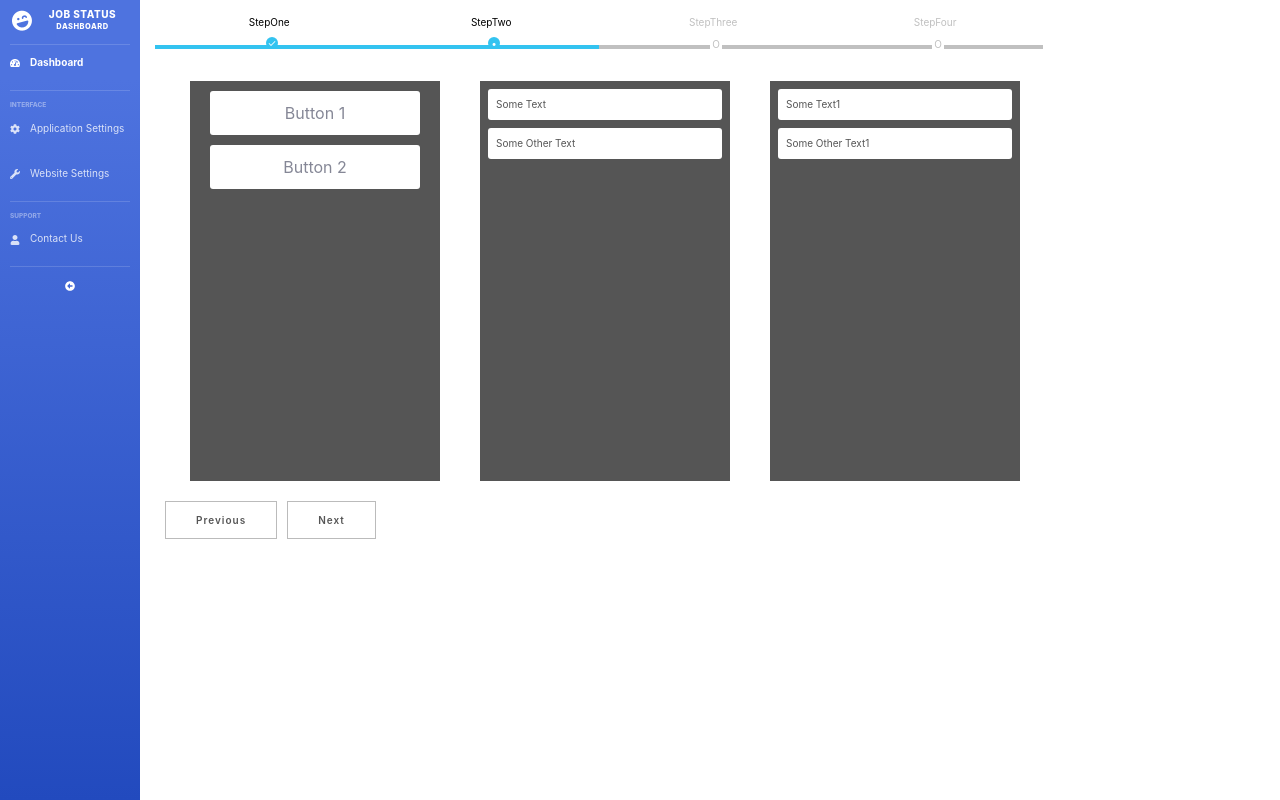
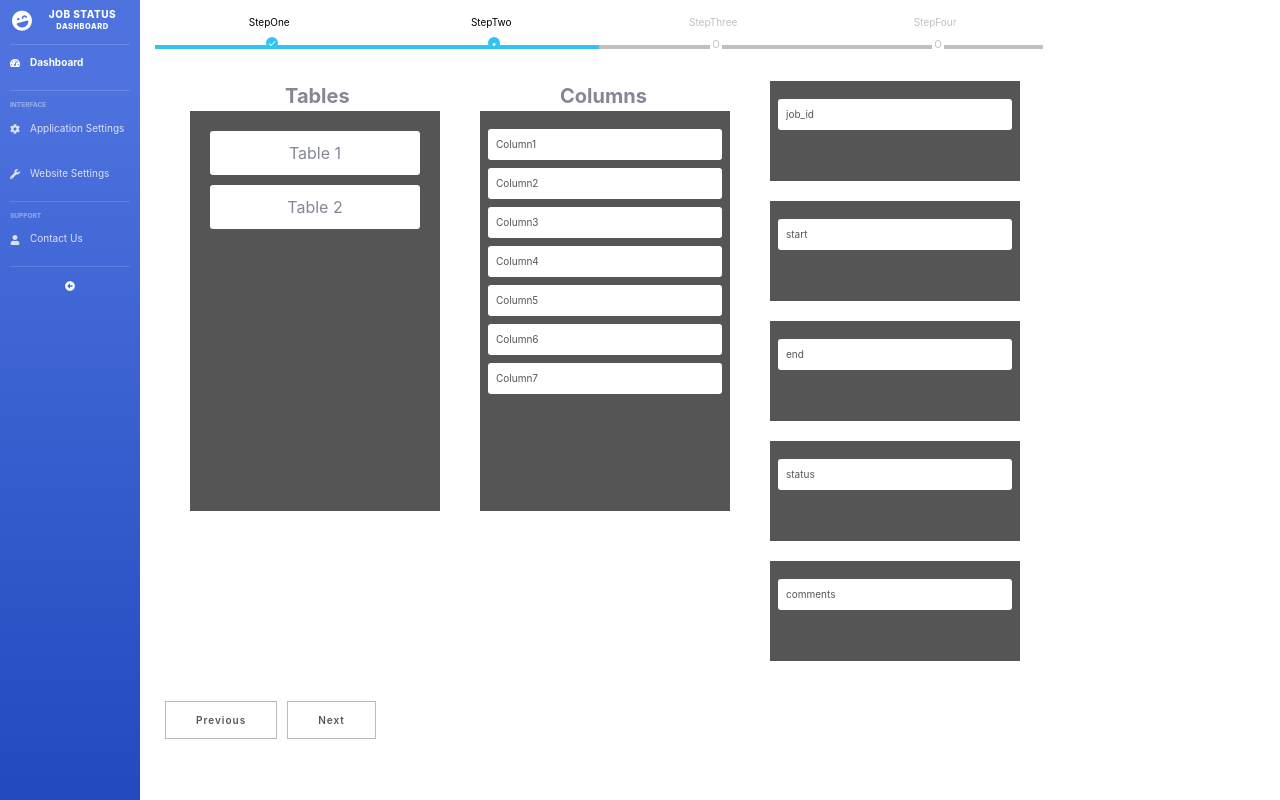
Before and after one commit to jojivarghes/jobs-board, a React (Create React App) app in the folder ui/: page /appsetts in a window 1280 px wide. Both pictures are taken after a click on the item "StepTwo". Built offline with nearby package versions, Linux system fonts and the light colour scheme; no server answers.

Commit message:
appsettings all page changes

```diff
--- a/ui/src/components/AppSettings/AppSettings.js
+++ b/ui/src/components/AppSettings/AppSettings.js
@@ -49,7 +49,17 @@ class AppSettings extends React.Component {
 
       handleChange = (event) => {
         this.setState({selectedOption: event.target.value});
-        console.log(this.state.selectedOption);
+        setTimeout(()=>{
+          for(var i=0;i<this.state.options.length;i++){
+            if(this.state.selectedOption === this.state.options[i].name){
+              this.setState({port: this.state.options[i].port});
+              break;
+            }
+            else {
+              this.setState({port: ''})
+            }
+          }
+        },500)
       }
 
       render(){
--- a/ui/src/components/AppSettings/DragNDrop.js
+++ b/ui/src/components/AppSettings/DragNDrop.js
@@ -35,7 +35,19 @@ const droppableStyle = {
     width: '250px',
     minHeight: '400px',
     height: 'auto',
-    margin: '0px 20px'
+    margin: '0px 20px',
+    paddingTop:'10px',
+};
+
+const droppableStyle1 = {
+    backgroundColor: '#555',
+    width: '250px',
+    minHeight: '100px',
+    height: 'auto',
+    margin: '0px 20px',
+    paddingTop:'10px',
+    paddingBottom:'5px',
+    marginBottom: '20px'
 };
 
 const Table = styled.div`
@@ -43,7 +55,17 @@ const Table = styled.div`
     width: '250px',
     min-height: '400px',
     height: 'auto',
-    margin: '0px 20px'
+    margin: '0px 20px',
+    paddingTop:'10px'
+`;
+
+const NotDraggable = styled.div`
+    background-color: '#555',
+    width: '250px',
+    min-height: '400px',
+    height: 'auto',
+    margin: '0px 20px',
+    paddingTop:'10px'
 `;
 
 export default class DragNDrop extends React.Component{
@@ -54,28 +76,57 @@ export default class DragNDrop extends React.Component{
     }
 
     button1Handler (event) {
-        alert("button1");
+        alert("Table1");
     }
 
     button2Handler (event) {
-        alert("button2");
+        alert("Table2");
     }
 
     render(){
         return (
             <Wrapper>
-                <Table style={droppableStyle}>
-                <Anchor onClick={this.button1Handler}>Button 1</Anchor>
-                <Anchor onClick={this.button2Handler}>Button 2</Anchor>
-                </Table>
-                <Droppable id="dr1" style={droppableStyle}>
-                    <Draggable id="item1" style={{margin:'8px'}}><Item>Some Text</Item></Draggable>
-                    <Draggable id="item2" style={{margin:'8px'}}><Item>Some Other Text</Item></Draggable>
-                </Droppable>
-                <Droppable id="dr2" style={droppableStyle}>
-                    <Draggable id="item3" style={{margin:'8px'}}><Item>Some Text1</Item></Draggable>
-                    <Draggable id="item4" style={{margin:'8px'}}><Item>Some Other Text1</Item></Draggable>
-                </Droppable>
+                <div>
+                    <span style={{fontSize: '20px',fontWeight:'bold',marginLeft:'115px'}}>Tables</span>
+                    <Table style={droppableStyle}>
+                        <Anchor onClick={this.button1Handler}>Table 1</Anchor>
+                        <Anchor onClick={this.button2Handler}>Table 2</Anchor>
+                    </Table>
+                </div>
+                <div>
+                <span style={{fontSize: '20px',fontWeight:'bold',marginLeft:'100px'}}>Columns</span>
+                    <Droppable id="dr1" style={droppableStyle}>
+                        <Draggable id="item1" style={{margin:'8px'}}><Item>Column1</Item></Draggable>
+                        <Draggable id="item2" style={{margin:'8px'}}><Item>Column2</Item></Draggable>
+                        <Draggable id="item4" style={{margin:'8px'}}><Item>Column3</Item></Draggable>
+                        <Draggable id="item6" style={{margin:'8px'}}><Item>Column4</Item></Draggable>
+                        <Draggable id="item8" style={{margin:'8px'}}><Item>Column5</Item></Draggable>
+                        <Draggable id="item10" style={{margin:'8px'}}><Item>Column6</Item></Draggable>
+                        <Draggable id="item12" style={{margin:'8px'}}><Item>Column7</Item></Draggable>
+                    </Droppable>
+                </div>
+                <div>
+                    <Droppable id="dr2" style={droppableStyle1}>
+                        <NotDraggable id="item3" style={{margin:'8px'}}><Item>job_id</Item></NotDraggable>
+                       {/* <Draggable id="item4" style={{margin:'8px'}}><Item>Some Other Text1</Item></Draggable>*/}
+                    </Droppable>
+                    <Droppable id="dr3" style={droppableStyle1}>
+                        <NotDraggable id="item5" style={{margin:'8px'}}><Item>start</Item></NotDraggable>
+                        {/*<Draggable id="item6" style={{margin:'8px'}}><Item>Some Other Text2</Item></Draggable>*/}
+                    </Droppable>
+                    <Droppable id="dr4" style={droppableStyle1}>
+                        <NotDraggable id="item7" style={{margin:'8px'}}><Item>end</Item></NotDraggable>
+                       {/* <Draggable id="item8" style={{margin:'8px'}}><Item>Some Other Text3</Item></Draggable>*/}
+                    </Droppable>
+                    <Droppable id="dr5" style={droppableStyle1}>
+                        <NotDraggable id="item9" style={{margin:'8px'}}><Item>status</Item></NotDraggable>
+                        {/*<Draggable id="item10" style={{margin:'8px'}}><Item>Some Other Text4</Item></Draggable>*/}
+                    </Droppable>
+                    <Droppable id="dr6" style={droppableStyle1}>
+                        <NotDraggable id="item11" style={{margin:'8px'}}><Item>comments</Item></NotDraggable>
+                        {/*<Draggable id="item12" style={{margin:'8px'}}><Item>Some Other Text5</Item></Draggable>*/}
+                    </Droppable>
+                </div>
             </Wrapper>
         );
     }
--- a/ui/src/components/AppSettings/StepFour.js
+++ b/ui/src/components/AppSettings/StepFour.js
@@ -1,46 +1,39 @@
 import React from 'react'
 
 export class StepFour extends React.Component {
-  constructor () {
-    super()
+  constructor(props) {
+    super(props);
     this.state = {
-      checked: ''
-    }
-    this.handleCheckedChanged = this.handleCheckedChanged.bind(this);
+      value: ''
+    };
+
+    this.handleChange = this.handleChange.bind(this);
+    this.handleSubmit = this.handleSubmit.bind(this);
   }
 
-  handleCheckedChanged (event) {
-    this.setState({checked: event.target.checked})
+  handleChange(event) {
+    this.setState({value: event.target.value});
+  }
+
+  handleSubmit(event) {
+    alert('config button');
+    event.preventDefault();
   }
 
   render () {
     return (
       <div>
-        <div className='row'>
-          <div className='ten columns terms'>
-            <span>By clicking "Accept" I agree that:</span>
-            <ul className='docs-terms'>
-              <li>
-                I have read and accepted the <a href='#'>User Agreement</a>
-              </li>
-              <li>
-                I have read and accepted the <a href='#'>Privacy Policy</a>
-              </li>
-              <li>I am at least 18 years old</li>
-            </ul>
-            <label>
-              <input
-                type='checkbox'
-                //   defaultChecked={this.state.checked}
-                checked={this.state.checked}
-                onChange={this.handleCheckedChanged}
-                autoFocus
-              />
-              <span> Accept </span>{' '}
-            </label>
-          </div>
-        </div>
+      <div className="row">
+        <textarea className="u-full-width"
+          style={{minHeight:'200px', height:'auto', marginLeft:'10px', width:'70%'}}
+          value={this.state.value}
+          onChange={this.handleChange}
+          cols={40}
+          rows={10}
+          autoFocus />
       </div>
-    )
+      <button type="button" style={{float: 'left'}} onClick={this.handleSubmit}>Config</button>
+      </div>
+    );
   }
 }
--- a/ui/src/components/AppSettings/StepOne.js
+++ b/ui/src/components/AppSettings/StepOne.js
@@ -8,14 +8,14 @@ export class StepOne extends Component {
   }
 
   render () {
-    const sourceOptions = this.props.myData.options.map((option) => <option key={option.port}>{option.name}</option>)
+    const sourceOptions = this.props.myData.options.map((option) => <option key={option.port} value={option.name}>{option.name}</option>)
     return (
       <div className='center'>
         <div className='row' style={{margin: '10px 0 0 0'}}>
           <div className="six columns">
             <label for="source">Select Source</label>
-            <select className="u-full-width" id="source" value={this.props.myData.selectedOption} onChange={this.props.handleChange}>
-              <option></option>
+            <select className="u-full-width" id="source" value={this.props.myData.selectedOption} onChange={this.props.handleChange} autoFocus>
+              <option value="">Select Source</option>
               {sourceOptions}
             </select>
           </div>
@@ -56,7 +56,6 @@ export class StepOne extends Component {
               type='text'
               onChange={this.props.handleDbNameChanged}
               value={this.props.myData.dbName}
-              autoFocus
             />
           </div>
         </div>
--- a/ui/src/components/AppSettings/StepThree.js
+++ b/ui/src/components/AppSettings/StepThree.js
@@ -1,53 +1,36 @@
-import React from 'react'
+import React from 'react';
+import { MDBDataTable } from 'mdbreact';
 
 export class StepThree extends React.Component {
-  constructor () {
-    super()
-    this.state = {
-      password: '',
-      passwordConfirm: ''
-    }
-    this.handlePasswordChanged = this.handlePasswordChanged.bind(this);
-    this.handlePasswordConfirmChanged = this.handlePasswordConfirmChanged.bind(this);
-  }
 
-  handlePasswordChanged (event) {
-    this.setState({password: event.target.value})
-  }
+  render(){
+    const data = {
+      rows: [
+        {
+          name: 'Select',
+          control: <input type="text" placeholder="Select Query" style={{width:'100%'}} autoFocus/>,
+        },
+        {
+          name: 'Where',
+          control: <input type="text" placeholder="Where Clause" style={{width:'100%'}}/>,
+        },
+        {
+          name: 'Join',
+          control: <input type="text" placeholder="Join Tables" style={{width:'100%'}}/>,
+        }
+      ]
+    };
 
-  handlePasswordConfirmChanged (event) {
-    this.setState({passwordConfirm: event.target.value})
-  }
-
-  render () {
     return (
-      <div>
-        <div className='row'>
-          <div className='six columns'>
-            <label>Password</label>
-            <input
-              className='u-full-width required'
-              placeholder='Password'
-              type='password'
-              onChange={this.handlePasswordChanged}
-              value={this.state.password}
-              autoFocus
-            />
-          </div>
-        </div>
-        <div className='row'>
-          <div className='six columns'>
-            <label>Confirm password</label>
-            <input
-              className='u-full-width'
-              placeholder='Confirm Password'
-              type='password'
-              onChange={this.handlePasswordConfirmChanged}
-              value={this.state.passwordConfirm}
-            />
-          </div>
-        </div>
-      </div>
-    )
+      <MDBDataTable
+        striped
+        bordered
+        hover
+        searching={false}
+        data={data}
+        paging={false}
+        style={{width:'80%'}}
+      />
+    );
   }
 }
--- a/ui/src/components/AppSettings/StepTwo.js
+++ b/ui/src/components/AppSettings/StepTwo.js
@@ -12,7 +12,6 @@ export class StepTwo extends React.Component {
   render () {
     return (
       <div id="wrapper">
-        <div></div>
         <DragNDrop />
       </div>
     )
```
